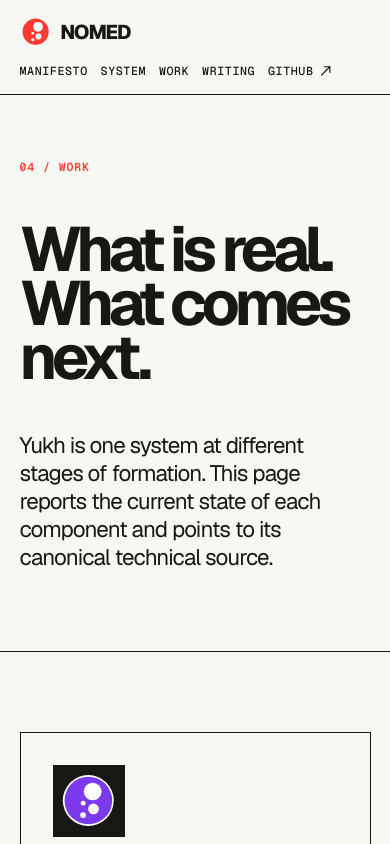
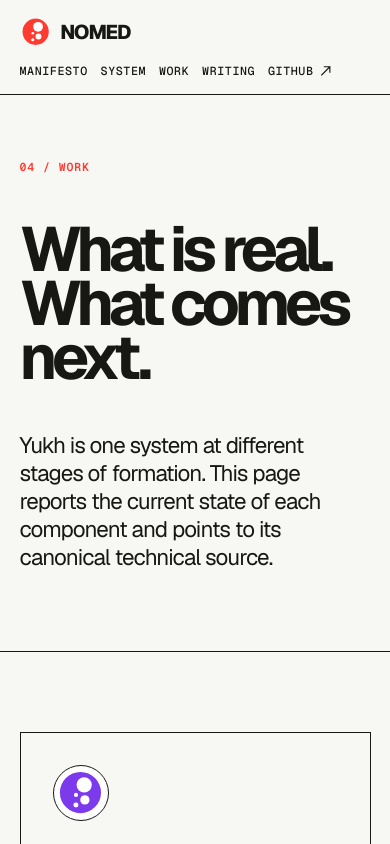
Before and after one commit to nomed/nomed.github.io, a Next.js app: page /work in a window 390 px wide. Shown: the top 844 px of the page. Built offline with nearby package versions, Linux system fonts and the light colour scheme.

Commit message:
Refine component marks with a circular keyline

```diff
--- a/app/brand/page.tsx
+++ b/app/brand/page.tsx
@@ -37,7 +37,7 @@ export default function BrandPage() {
       <ul>
         <li>Preserve the geometry and white internal circles.</li>
         <li>Preserve the canonical component color on every surface; never darken or recolor a mark to create contrast.</li>
-        <li>On light or uncontrolled surfaces, place the unchanged mark on the protected dark field.</li>
+        <li>On light or uncontrolled surfaces, separate the unchanged mark with the canonical fine dark keyline.</li>
         <li>Do not add gradients, shadows or decorative effects to the canonical mark.</li>
         <li>Use component color for recognition, not as a substitute for status or accessibility.</li>
         <li>Mark proposed identities explicitly until adopted in the owning repository.</li>
--- a/app/components/EditorialPage.tsx
+++ b/app/components/EditorialPage.tsx
@@ -29,7 +29,7 @@ export function EditorialPage({
       <article>
         <header className="editorial-hero">
           <div className="editorial-identity">
-            {mark && <span className="mark-stage"><img src={mark} alt={markAlt} /></span>}
+            {mark && <span className="mark-keyline"><img src={mark} alt={markAlt} /></span>}
             <p className="editorial-kicker">{index} / {label}</p>
           </div>
           <h1>{title}</h1>
--- a/app/globals.css
+++ b/app/globals.css
@@ -147,8 +147,8 @@ footer p { margin: 0; color: #8c8a82; font-size: .78rem; }
 .editorial-hero { padding: 6rem 3.2vw 7rem; border-bottom: 1px solid var(--ink); }
 .editorial-identity { display: flex; align-items: center; gap: 1.2rem; margin: 0 0 5rem; }
 .editorial-kicker { margin: 0; color: var(--page-accent); font: 600 .72rem var(--font-geist-mono); text-transform: uppercase; letter-spacing: .08em; }
-.mark-stage { width: 88px; height: 88px; padding: 8px; background: var(--ink); display: inline-flex; align-items: center; justify-content: center; flex: 0 0 auto; box-sizing: border-box; }
-.mark-stage img { width: 100%; height: 100%; display: block; }
+.mark-keyline { width: 64px; height: 64px; padding: 2px; border: 1px solid var(--ink); border-radius: 50%; background: #fff; display: inline-flex; align-items: center; justify-content: center; flex: 0 0 auto; box-sizing: border-box; }
+.mark-keyline img { width: 100%; height: 100%; display: block; }
 .editorial-hero h1 { max-width: 1400px; margin: 0; font-size: clamp(4.2rem, 9vw, 9.5rem); font-weight: 620; line-height: .87; letter-spacing: -.08em; }
 .editorial-lede { max-width: 900px; margin: 5rem 0 0 auto; font-size: clamp(1.4rem, 2.5vw, 2.5rem); line-height: 1.24; letter-spacing: -.04em; }
 .editorial-body { max-width: 1120px; margin: 0 auto; padding: 7rem 3.2vw 9rem; }
@@ -227,7 +227,7 @@ footer p { margin: 0; color: #8c8a82; font-size: .78rem; }
   footer { grid-template-columns: 1fr; }
   .editorial-hero { padding: 4rem 5vw 5rem; }
   .editorial-identity { margin-bottom: 3rem; }
-  .mark-stage { width: 72px; height: 72px; padding: 7px; }
+  .mark-keyline { width: 56px; height: 56px; }
   .editorial-lede { margin-top: 3rem; }
   .editorial-body { padding: 5rem 5vw 7rem; }
   .project-cards { grid-template-columns: 1fr; }
--- a/app/work/page.tsx
+++ b/app/work/page.tsx
@@ -53,7 +53,7 @@ export default function WorkPage() {
       <div className="project-cards work-cards">
         {work.map((item) => (
           <section className="project-card" id={item.slug} key={item.slug} style={{ "--card-color": item.color } as CSSProperties}>
-            <span className="mark-stage project-mark"><img src={item.mark} alt={`${item.name} mark`} /></span>
+            <span className="mark-keyline project-mark"><img src={item.mark} alt={`${item.name} mark`} /></span>
             <p className="card-status">{item.status}</p>
             <h2>{item.name}</h2>
             <p className="work-focus"><strong>Current direction</strong>{item.focus}</p>
```
Also changed, not shown: 1 other file (tests, documents, lock files or other folders).
